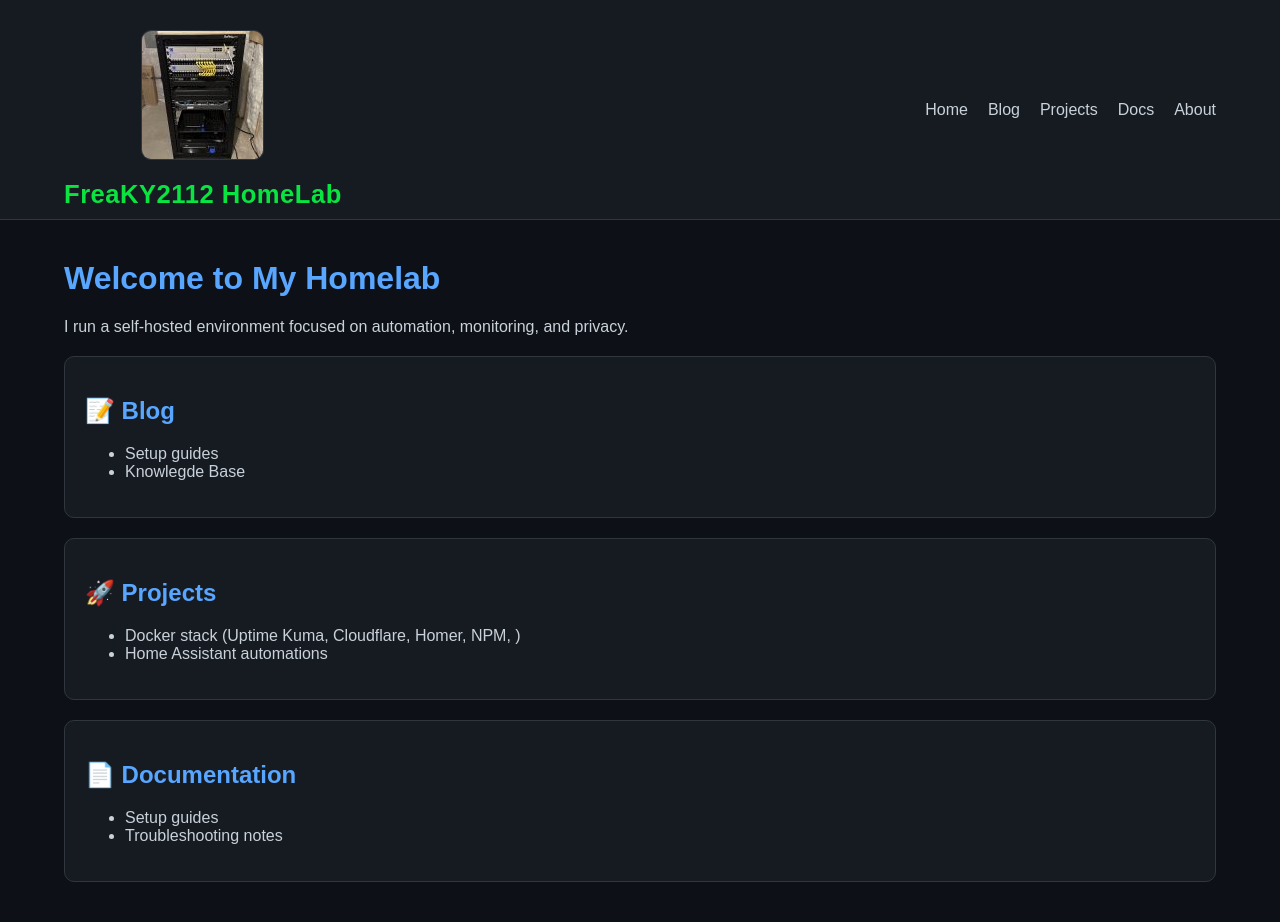
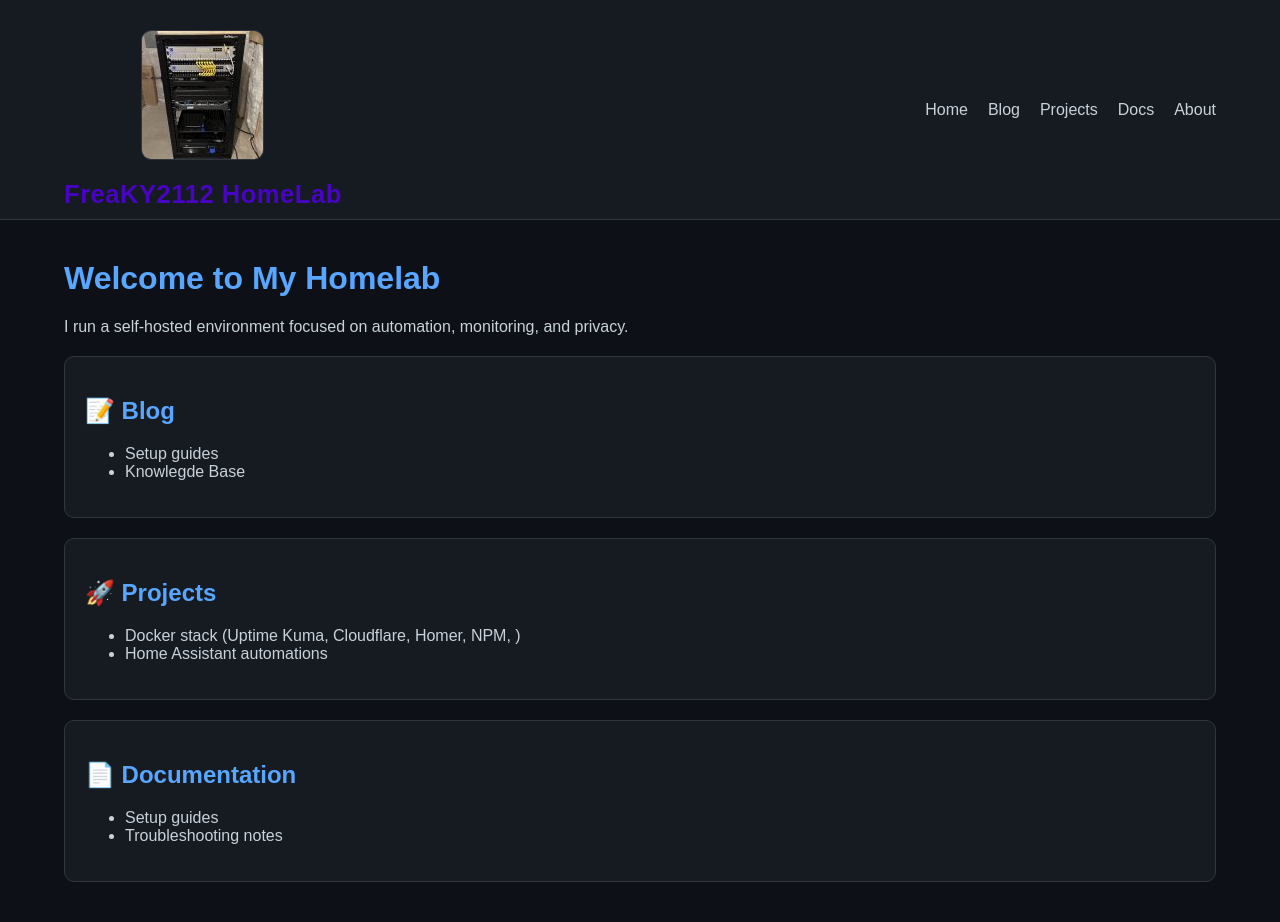
Before and after one commit to Freaky2112/freaky2112.github.io, a Jekyll site: the page built from index.md, in a window 1280 px wide. Built offline with Jekyll 4.4.1, drawn with Linux system fonts in a browser that asks for light colours.

Commit message:
change color in css

```diff
--- a/assets/style.css
+++ b/assets/style.css
@@ -39,7 +39,7 @@ body {
 .logo {
   font-size: 1.6rem;
   font-weight: 800;
-  color: #0ae440 !important;
+  color: #4704c2 !important;
   letter-spacing: 0.5px;
 }
 
```
